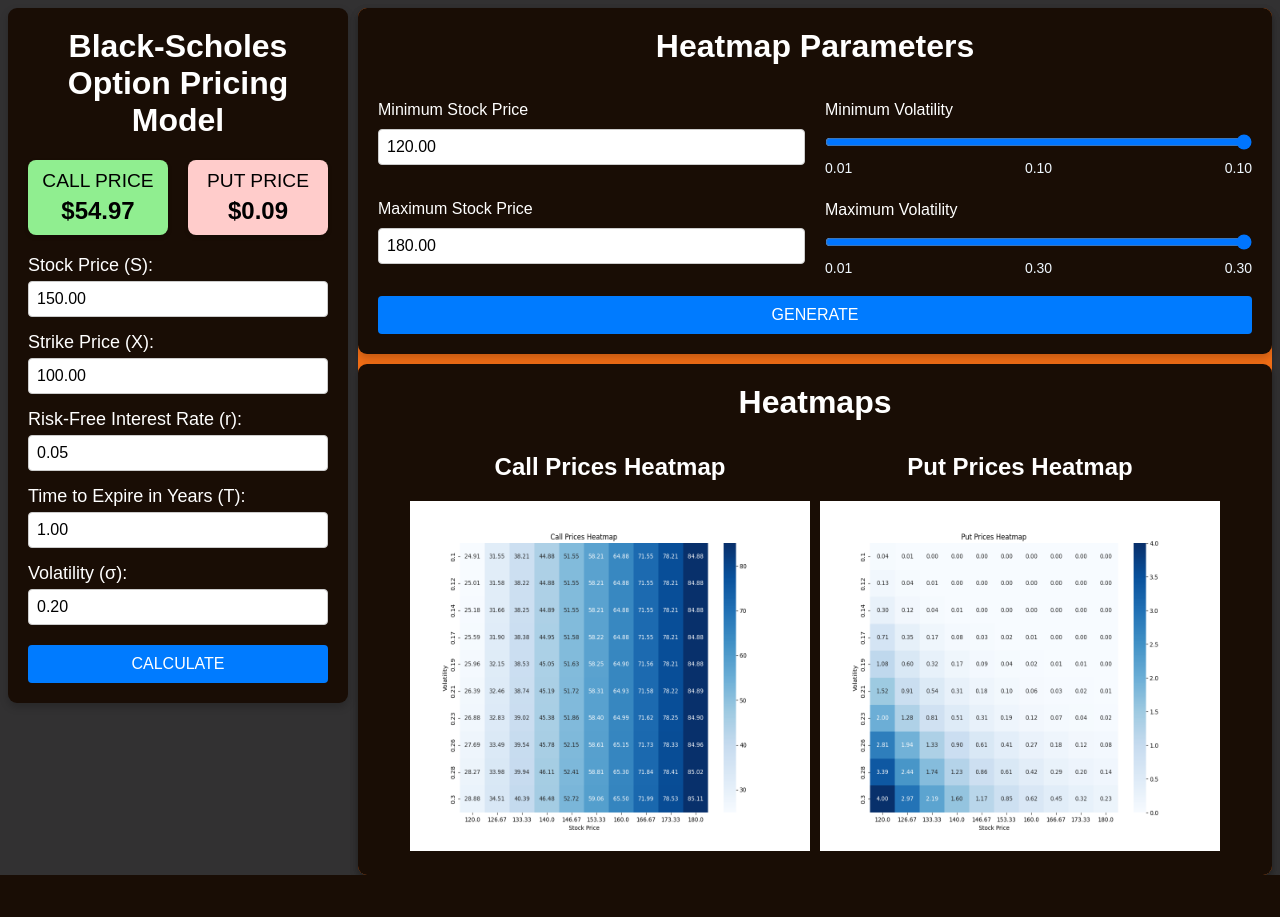
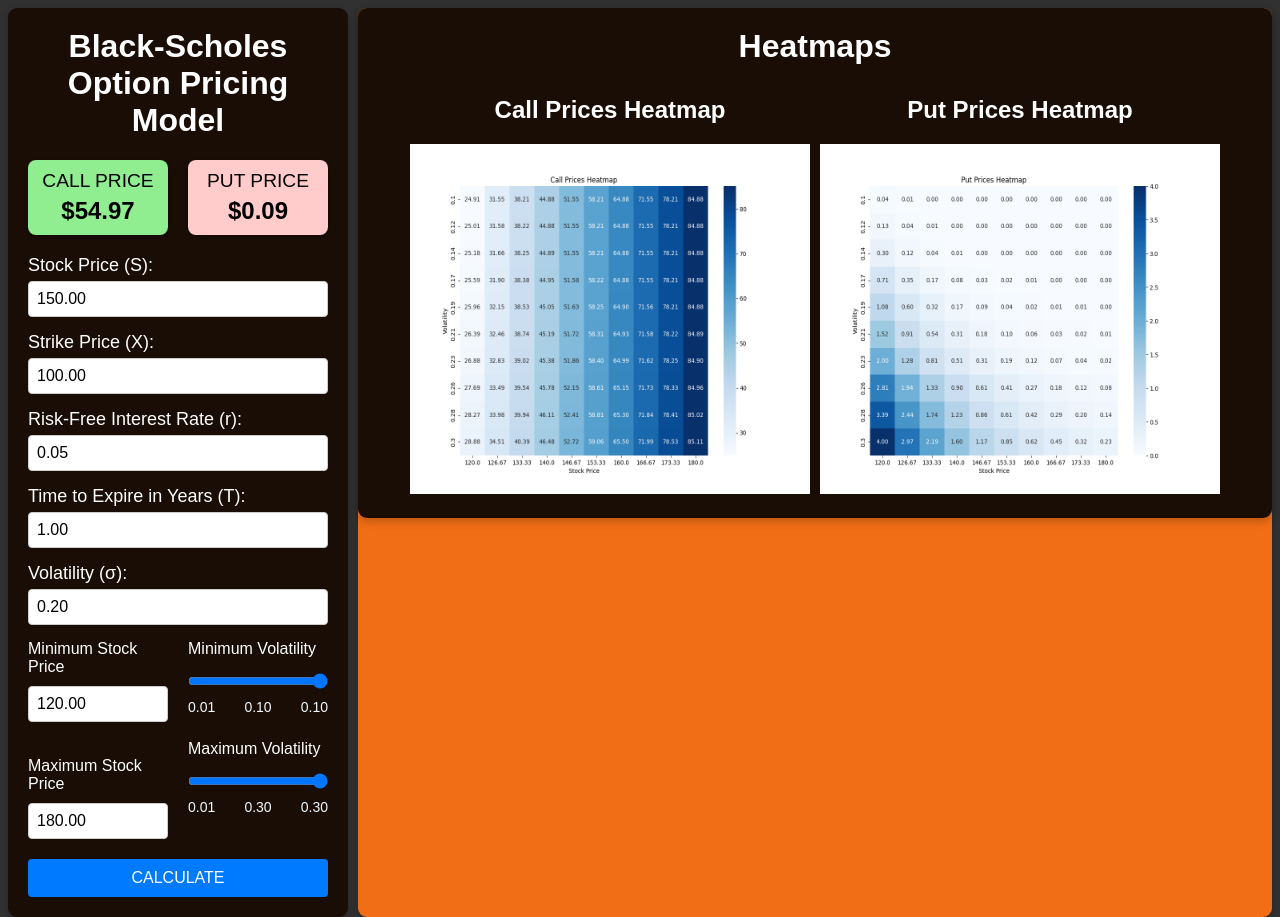
Before and after one commit to PrinceAJ17/OptionsPricing, a Flask app: page / in a window 1280 px wide. Before the commit the page ends 875 px from the top, so only its background shows below. Run offline with Flask 3, Linux system fonts and the light colour scheme.

Commit message:
Experimenting with layout

```diff
--- a/static/myscript.js
+++ b/static/myscript.js
@@ -9,17 +9,7 @@ inputs1.forEach(element => {
         element.value = value
     })
 })
-///FOR SP PARAMETER///
-const heatMap = document.getElementById("heatSubmission")
-const inputs2 = heatMap.querySelectorAll('input[type="number"]');
 
-inputs2.forEach(element => {
-    element.addEventListener("change",()=>{
-        value = parseFloat(element.value)
-        value = value.toFixed(2)
-        element.value = value
-    })
-})
 ///FOR VOLATILITY PARAMETER///
 const minVol = document.querySelector("#minVolatility")
 const num = document.querySelector(".myNum1")
--- a/static/mystyle.css
+++ b/static/mystyle.css
@@ -20,7 +20,6 @@ h1,h2 {
     text-align: center;
     color: white;
 }
-
 
 img{
     width: 400px;
--- a/templates/index.html
+++ b/templates/index.html
@@ -37,13 +37,6 @@
                 <label for="volatility">Volatility (σ):</label>
                 <input type="number" id="volatility" name="volatility" value="{{volatility}}" step="0.01" placeholder="Enter Specified Volatility">
 
-                <button type="submit">CALCULATE</button>
-            </form>
-        </div>
-        <div class="Heatmap">
-            <form id="heatSubmission" method="POST" action="/heatmap">
-                <div class="HeatmapParameters">
-                    <h1>Heatmap Parameters</h1>
                 <div class="Parameters">
                     <div class="SPParameters">
                         <div class="MinSpCont">
@@ -76,9 +69,10 @@
                         </div>
                     </div>
                 </div>
-                    <button type="submit">GENERATE</button>
+                <button type="submit">CALCULATE</button>
+            </form>
         </div>
-            </form>
+        <div class="Heatmap">
             <div class="HeatmapGraphs">
                 <h1>Heatmaps</h1>
                 <div class="Graphs">
```
Also changed, not shown: app.py (line endings or trailing spaces), static/heatmaps/call_prices_heatmap.png, static/heatmaps/put_prices_heatmap.png. Lines whose indentation alone changed are shown as unchanged.
